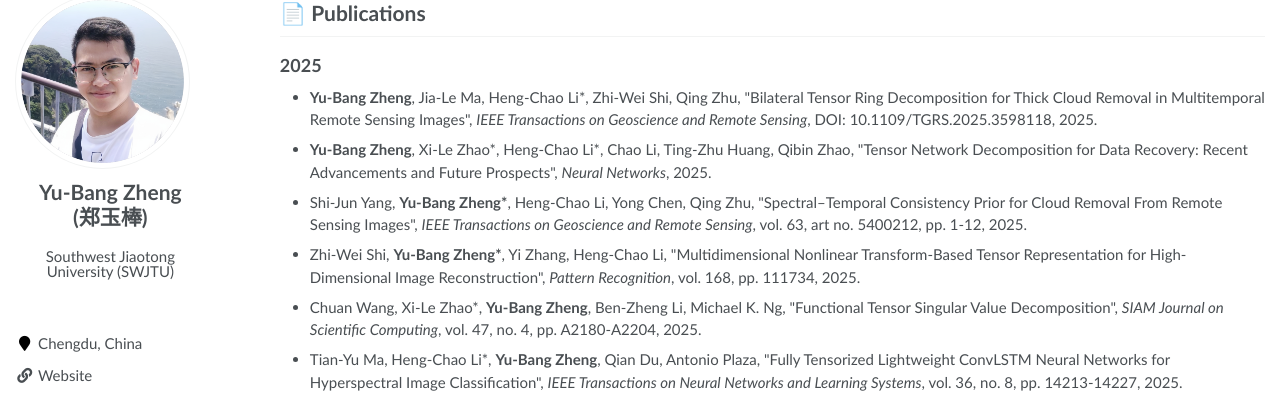
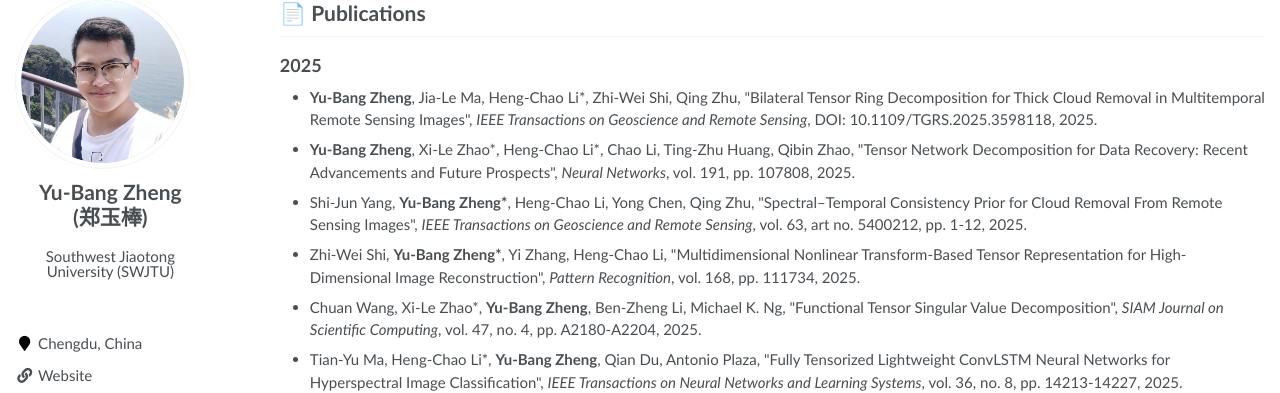
Before and after one commit to YuBangZheng/yubangzheng.github.io, a Jekyll site: the page built from pages/about.md, in a window 1280 px wide and 900 px high, scrolled down 672 px. Shown: the part 97-490 px from the top of the window. Built offline with Jekyll 4.4.1, drawn with Linux system fonts in a browser that asks for light colours; a script that is not in the unit is left out.

Commit message:
Update about.md

```diff
--- a/pages/about.md
+++ b/pages/about.md
@@ -72,7 +72,7 @@ My current interests include high-dimensional image processing, machine learning
 
 - **Yu-Bang Zheng**, Jia-Le Ma, Heng-Chao Li\*, Zhi-Wei Shi, Qing Zhu, \"Bilateral Tensor Ring Decomposition for Thick Cloud Removal in Multitemporal Remote Sensing Images\", _IEEE Transactions on Geoscience and Remote Sensing_, DOI: 10.1109/TGRS.2025.3598118, 2025.
 
-- **Yu-Bang Zheng**, Xi-Le Zhao\*, Heng-Chao Li\*, Chao Li, Ting-Zhu Huang, Qibin Zhao, \"Tensor Network Decomposition for Data Recovery: Recent Advancements and Future Prospects\", _Neural Networks_, 2025.
+- **Yu-Bang Zheng**, Xi-Le Zhao\*, Heng-Chao Li\*, Chao Li, Ting-Zhu Huang, Qibin Zhao, \"Tensor Network Decomposition for Data Recovery: Recent Advancements and Future Prospects\", _Neural Networks_, vol. 191, pp. 107808, 2025.
 
 - Shi-Jun Yang, **Yu-Bang Zheng\***, Heng-Chao Li, Yong Chen, Qing Zhu, \"Spectral–Temporal Consistency Prior for Cloud Removal From Remote Sensing Images\", _IEEE Transactions on Geoscience and Remote Sensing_, vol. 63, art no. 5400212, pp. 1-12, 2025.
 
```
